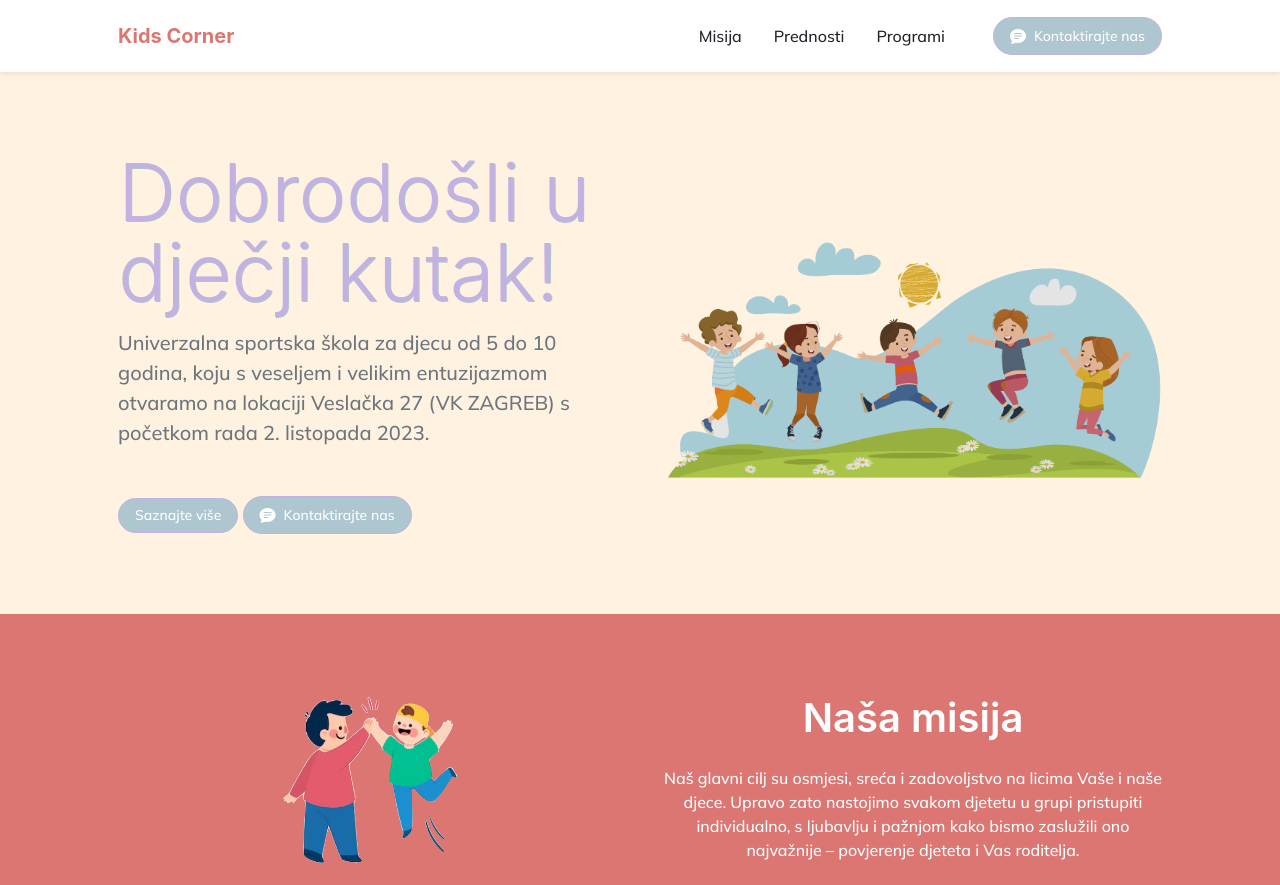
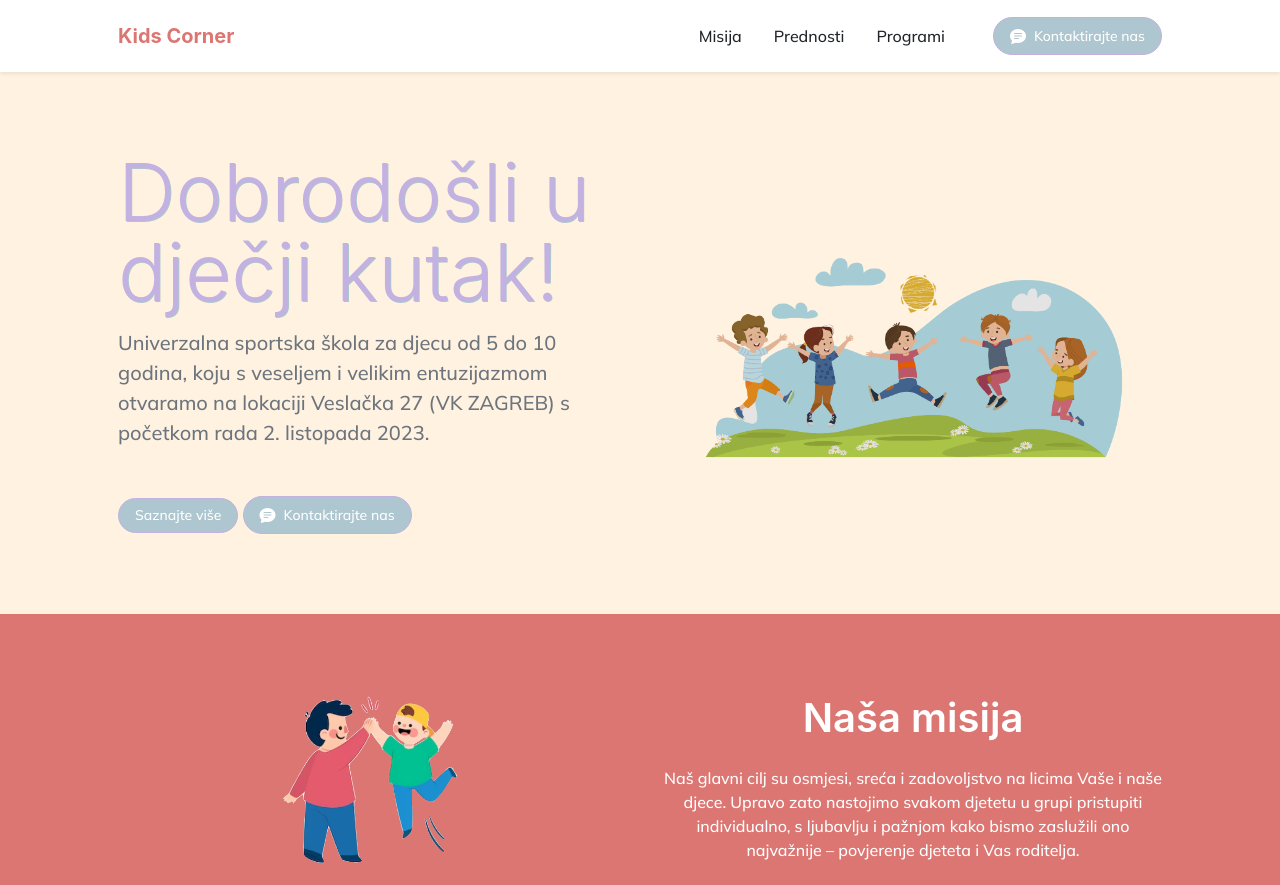
Before and after one commit to jurajpuljic/kidscorner, a plain HTML site: page index.html in a window 1280 px wide. Shown: the top 885 px of the page. Drawn offline with nearby package versions, Linux system fonts and the light colour scheme; a web font is replaced by a local one.

Commit message:
Update index.html

```diff
--- a/index.html
+++ b/index.html
@@ -67,7 +67,7 @@
                     <div class="col-lg-6">
                         <!-- Masthead device mockup feature-->
                         <div class="masthead-device-mockup">
-                            <img src="/kidscorner/assets/img/kids-jumping.png" alt="Djeca" style="max-height: 300px; max-width: 550px;">
+                            <img src="/kidscorner/assets/img/kids-jumping.png" alt="Djeca" style="max-height: 300px; max-width: 450px;">
                         </div>
                     </div>
                 </div>
```
